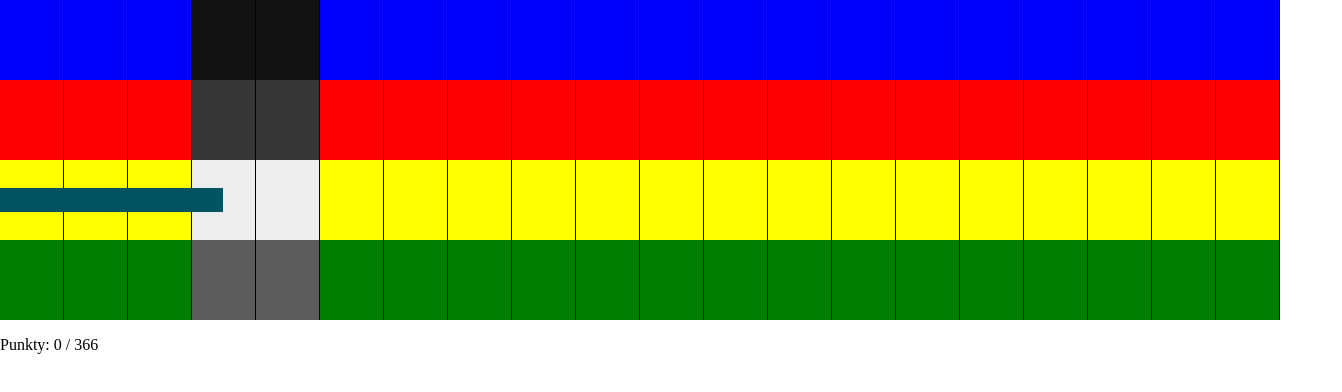
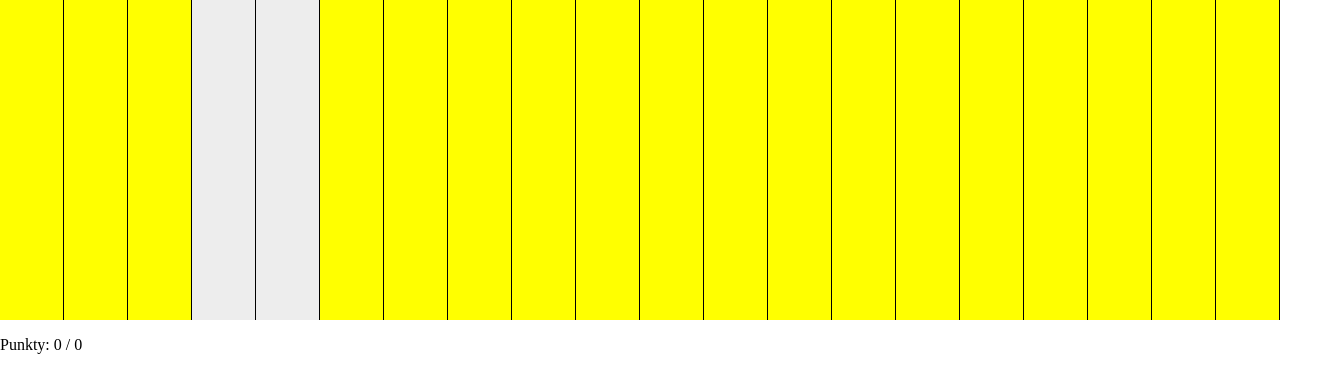
Before and after one commit to Hubert13888/Ultra-Music-Hero_React, a React (Create React App) app: page / in a window 1280 px wide. Shown: the top 392 px of the page, 1342 px wide, since content can reach past the window. Built offline with nearby package versions, Linux system fonts and the light colour scheme.

Commit message:
Odtwarzanie piosenek z YT

```diff
--- a/package.json
+++ b/package.json
@@ -12,6 +12,7 @@
     "react": "17.0.0",
     "react-dom": "17.0.0",
     "react-scripts": "3.4.3",
+    "react-youtube": "7.13.0",
     "sass": "1.28.0",
     "styled-components": "5.2.1",
     "typescript": "4.0.5"
--- /dev/null
+++ b/songs/song1.json
@@ -0,0 +1 @@
+{}
--- a/src/App.tsx
+++ b/src/App.tsx
@@ -1,10 +1,13 @@
 import React from "react";
 import Slider from "./Slider";
 import Classnames from "classnames";
+import Youtube from "react-youtube";
 import "./gameStyles.scss";
 
 interface GameProps {
   notes: string;
+  offset: number;
+  bpm: number;
 }
 interface Fields {
   x: number;
@@ -27,7 +30,8 @@ interface GameState {
   maxPoints: number;
   currHexNote: number;
   interval?: any;
-  bpm?: number;
+  playMusic: boolean;
+  YoutubePlayer?: Youtube;
 }
 
 class Game extends React.Component<GameProps> {
@@ -36,7 +40,8 @@ class Game extends React.Component<GameProps> {
     tiles: [],
     points: 0,
     maxPoints: 0,
-    currHexNote: 0
+    currHexNote: 0,
+    playMusic: false
   };
 
   compareLetters = [
@@ -48,12 +53,20 @@ class Game extends React.Component<GameProps> {
   sliders = ["1", "2", "3", "4"];
   notes = ["U", "D", "L", "R"];
 
+  offset: number;
+  bpm: number;
+  initializedVideo = false;
+  initVideoState = 0;
+
   constructor(props: GameProps) {
     super(props);
     this.state.notes = props.notes;
+    this.bpm = 127;
+    this.offset = 4; //w szesnastkach
+    this.initVideoState = 15; //seconds
   }
   componentDidMount() {
-    this.newGame();
+    this.setBoard();
 
     window.onkeydown = (e) => {
       if (
@@ -181,64 +194,245 @@ class Game extends React.Component<GameProps> {
     }));
   }
 
+  setBoard() {
+    let fields = [];
+    for (let i = 0; i < 20; i++) {
+      fields.push({
+        x: i
+      });
+    }
+    this.setState({
+      fields,
+      YoutubePlayer: (
+        <Youtube
+          videoId={"cvvd-9azD1M"}
+          opts={{
+            width: "1",
+            height: "1",
+            playerVars: {
+              autoplay: 0,
+              controls: 0,
+              disablekb: 1,
+              playsinline: 1,
+              showinfo: 0,
+              rel: 0,
+              fs: 0
+            }
+          }}
+          onReady={(e) => {
+            e.target.mute();
+            e.target.seekTo(this.initVideoState);
+          }}
+          onPlay={(e) => {/*
+            if (!this.initializedVideo) {
+              this.initializedVideo = true;
+              e.target.pauseVideo();
+              setTimeout(() => {
+                e.target.unMute();
+                e.target.playVideo();
+              }, (240 / this.bpm) * 1000);
+
+              setTimeout(() => {
+                this.newGame();
+              }, ((15 * this.offset) / this.bpm) * 1000);
+            }*/
+          }}
+        />
+      )
+    });
+  }
+
   newGame() {
-    let fields = [],
-      tiles: Tiles[] = [
-        {
+    let tiles: Tiles[] = [
+      /*{
         x: 0,
         hexNote: 0,
         length: 26,
         type: "3",
         ref: React.createRef()
-        },
+      },*/
       {
         x: 1,
-          hexNote: 5,
+        hexNote: 0,
         type: "L"
       },
       {
         x: 2,
-          hexNote: 9,
-          type: "D"
+        hexNote: 7,
+        type: "L"
       },
-        {
+      /*{
         x: 3,
         hexNote: 14,
         length: 8,
         type: "1",
         ref: React.createRef()
+      },*/
+      {
+        x: 4,
+        hexNote: 15,
+        type: "L"
       },
       {
-          x: 4,
-          hexNote: 17,
+        x: 5,
+        hexNote: 23,
+        type: "L"
+      },
+      {
+        x: 6,
+        hexNote: 31,
+        type: "L"
+      },
+      {
+        x: 7,
+        hexNote: 39,
+        type: "L"
+      },
+      {
+        x: 8,
+        hexNote: 47,
+        type: "L"
+      },
+      {
+        x: 9,
+        hexNote: 55,
+        type: "L"
+      },
+      {
+        x: 10,
+        hexNote: 63,
+        type: "L"
+      },
+      {
+        x: 11,
+        hexNote: 71,
+        type: "L"
+      },
+      {
+        x: 12,
+        hexNote: 79,
+        type: "L"
+      },
+      {
+        hexNote: 87,
+        type: "L"
+      },
+      {
+        hexNote: 95,
+        type: "L"
+      },
+      /*{
+        x: 3,
+        hexNote: 14,
+        length: 8,
+        type: "1",
+        ref: React.createRef()
+      },*/
+      {
+        hexNote: 103,
+        type: "L"
+      },
+      {
+        hexNote: 111,
+        type: "L"
+      },
+      {
+        hexNote: 119,
+        type: "L"
+      },
+      {
+        hexNote: 127,
+        type: "L"
+      },
+      {
+        hexNote: 135,
+        type: "L"
+      },
+      {
+        hexNote: 143,
+        type: "L"
+      },
+      {
+        hexNote: 151,
+        type: "L"
+      },
+      {
+        hexNote: 159,
+        type: "L"
+      },
+      {
+        hexNote: 167,
+        type: "L"
+      },
+
+      {
+        hexNote: 175,
+        type: "L"
+      },
+      {
+        hexNote: 183,
+        type: "L"
+      },
+      /*{
+        x: 3,
+        hexNote: 14,
+        length: 8,
+        type: "1",
+        ref: React.createRef()
+      },*/
+      {
+        hexNote: 191,
+        type: "L"
+      },
+      {
+        hexNote: 199,
+        type: "L"
+      },
+      {
+        hexNote: 207,
+        type: "L"
+      },
+      {
+        hexNote: 215,
+        type: "L"
+      },
+      {
+        hexNote: 223,
+        type: "L"
+      },
+      {
+        hexNote: 231,
+        type: "L"
+      },
+      {
+        hexNote: 239,
+        type: "L"
+      },
+      {
+        hexNote: 247,
+        type: "L"
+      },
+      {
+        hexNote: 255,
         type: "L"
       }
-      ],
-      bpm = 80;
-    for (let i = 0; i < 20; i++) {
-      fields.push({
-        x: i
-      });
-    }
+    ];
     let pointSum = 0;
     for (let tile of tiles) {
       if (this.notes.includes(tile.type)) {
         pointSum += 80;
-      } else pointSum += Math.floor((150 * tile.length) / bpm) * 2;
+      } else pointSum += tile.length * 15;
     }
-    console.log(pointSum);
 
     this.setState({
-      fields,
       tiles,
-      bpm,
       maxPoints: pointSum,
       currHexNote: 0,
       interval: setInterval(() => {
         this.setState((prev: GameState) => ({
           currHexNote: prev.currHexNote + 1
         }));
-      }, (150 / bpm) * 100)
+      }, (150 / this.bpm) * 100)
     });
   }
   render() {
@@ -268,13 +462,24 @@ class Game extends React.Component<GameProps> {
                             this.notes.includes(tile.type) ? (
                               <img
                                 src=""
-                                alt="x"
+                                alt={(() => {
+                                  switch (tile.type) {
+                                    case "U":
+                                      return "^";
+                                    case "L":
+                                      return "<";
+                                    case "R":
+                                      return ">";
+                                    case "D":
+                                      return "v";
+                                  }
+                                })()}
                                 className={Classnames({
                                   tile_animate: true,
                                   hit: tile.wasHit
                                 })}
                                 style={{
-                                  animationDuration: `${300 / this.state.bpm}s`
+                                  animationDuration: `${300 / this.bpm}s`
                                 }}
                               />
                             ) : (
@@ -282,7 +487,7 @@ class Game extends React.Component<GameProps> {
                                 id={tile.x}
                                 length={tile.length}
                                 handleContent={tile.type}
-                                bpm={this.state.bpm}
+                                bpm={this.bpm}
                                 addPoints={(amount: number) => {
                                   this.addPoints(amount);
                                 }}
@@ -306,6 +511,7 @@ class Game extends React.Component<GameProps> {
         <p>
           Punkty: {this.state.points} / {this.state.maxPoints}
         </p>
+        {this.state.YoutubePlayer}
       </>
     );
   }
--- a/src/Slider.tsx
+++ b/src/Slider.tsx
@@ -21,6 +21,7 @@ interface SliderState {
   bar_compl: number;
   bar_compl_interv?: any;
   bar_animation: string;
+  animationEnd: boolean;
   addPoints: (pointAmount: number) => void;
 }
 
@@ -33,6 +34,7 @@ export default class Slider extends React.Component<SliderProps> {
     bar_animation: ``,
     bar_compl: 0,
     stopCircle: false,
+    animationEnd: false,
     addPoints: (pointAmount: number) => {}
   };
   constructor(props: SliderProps) {
@@ -63,7 +65,7 @@ export default class Slider extends React.Component<SliderProps> {
       this.setState({
         stopCircle: false
       });
-      clearInterval(this.state.bar_compl_interv);
+      if (!this.state.animationEnd) clearInterval(this.state.bar_compl_interv);
     }
   }
 
@@ -125,21 +127,23 @@ export default class Slider extends React.Component<SliderProps> {
                 animationPlayState: this.state.stopCircle ? "running" : "paused"
               }}
               onAnimationStartCapture={() => {
-                let points = 0;
+                let points = 0,
+                  pointsToGet = this.state.length * 15;
                 this.setState({
                   bar_compl_interv: setInterval(() => {
-                    points++;
-                    this.state.addPoints(1);
-                    if (points === (150 * this.state.length) / this.state.bpm)
+                    points += 5;
+                    this.state.addPoints(5);
+                    if (points === pointsToGet)
                       clearInterval(this.state.bar_compl_interv);
-                  }, 100)
+                  }, (5 / this.state.bpm) * 1000)
                 });
               }}
               onAnimationEndCapture={() => {
                 this.setState({
-                  stopCircle: false
+                  stopCircle: false,
+                  animationEnd: true
                 });
-                clearInterval(this.state.bar_compl_interv);
+                //clearInterval(this.state.bar_compl_interv);
               }}
             ></div>
           </div>
--- a/src/gameStyles.scss
+++ b/src/gameStyles.scss
@@ -45,14 +45,17 @@ body {
   }
 }
 .stripe0 {
-  background-color: blue;
+  //background-color: blue;
+  background-color: yellow;
 }
 .stripe1 {
-  background-color: red;
+  //background-color: red;
+  background-color: yellow;
 }
 .stripe2 {
   background-color: yellow;
 }
 .stripe3 {
-  background-color: green;
+  //background-color: green;
+  background-color: yellow;
 }
--- a/src/slider.scss
+++ b/src/slider.scss
@@ -30,7 +30,6 @@
     z-index: 1;
     width: var(--hex_width);
     height: var(--slider_height);
-    background-color: white;
 
     img {
       position: absolute;
```
Lines whose indentation alone changed are shown as unchanged.
